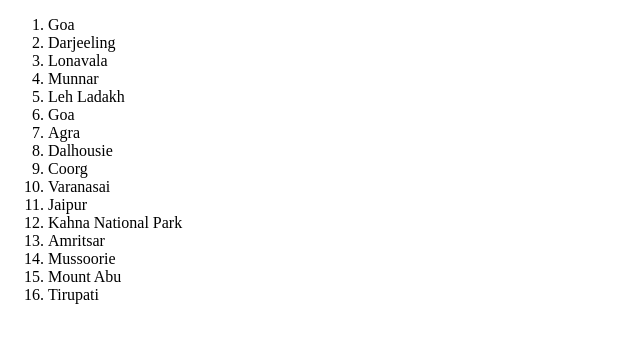
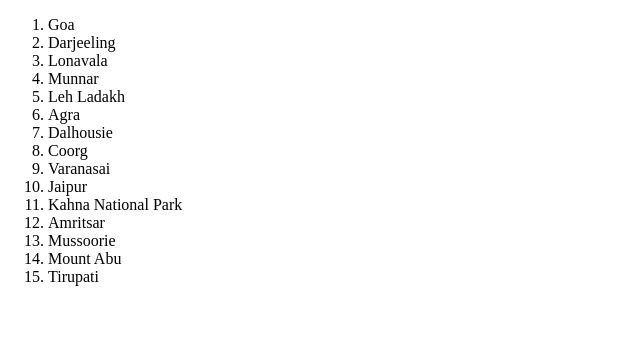
Before and after one commit to kshitijD38/React-will-you-be-my-valentine---Holiday-List-React, a React app: page / in a window 1280 px wide. Shown: the top 338 px of the page, without its empty margins (0-640 px from the left). Built offline with nearby package versions, Linux system fonts and the light colour scheme.

Commit message:
Update App.js

```diff
--- a/src/components/App.js
+++ b/src/components/App.js
@@ -39,26 +39,60 @@ function App() {
     { name: "Tirupati", country: "India" }
   ];
 
+  var newList = cityList.filter(function (ele) {
+    return (
+      ele.country === "India" /*  && newList.includes(ele.name) === false */
+    );
+  });
+
+  let unique = [...new Set(newList.map((item) => item.name))];
+  /*var unique = [];
+  newList.map((elem) => {
+    if (unique.indexOf(elem.name) === -1) {
+      unique.push(elem.name);
+    }
+  }); */
+
   let i = 1;
-  var result = cityList.map(function (el) {
+  var result = unique.map(function (el) {
     var o = Object.assign({}, el);
     o.key = "location" + i;
     i++;
     return o;
   });
 
-  var newList = result.filter(function (ele) {
-    return ele.country === "India";
-  });
+//   console.log(cityList);
+//   console.log(newList);
+//   console.log(unique);
+//   console.log(result);
 
-//   console.log(cityList);
-//   console.log(result);
-//   console.log(newList);
   return (
     <div id="main">
       <ol>
-        {newList.map((item) => (
-          <li key={item.key}>{item.name}</li>
+        {result.map((item) => (
+          <li key={item.key}>
+            {item[0]}
+            {item[1]}
+            {item[2]}
+            {item[3]}
+            {item[4]}
+            {item[5]}
+            {item[6]}
+            {item[7]}
+            {item[8]}
+            {item[9]}
+            {item[10]}
+            {item[11]}
+            {item[12]}
+            {item[13]}
+            {item[14]}
+            {item[15]}
+            {item[16]}
+            {item[17]}
+            {item[18]}
+            {item[19]}
+          </li>
+          // <li key={item.key}>{item.map((i)=>({i}))}</li>
         ))}
       </ol>
     </div>
```
